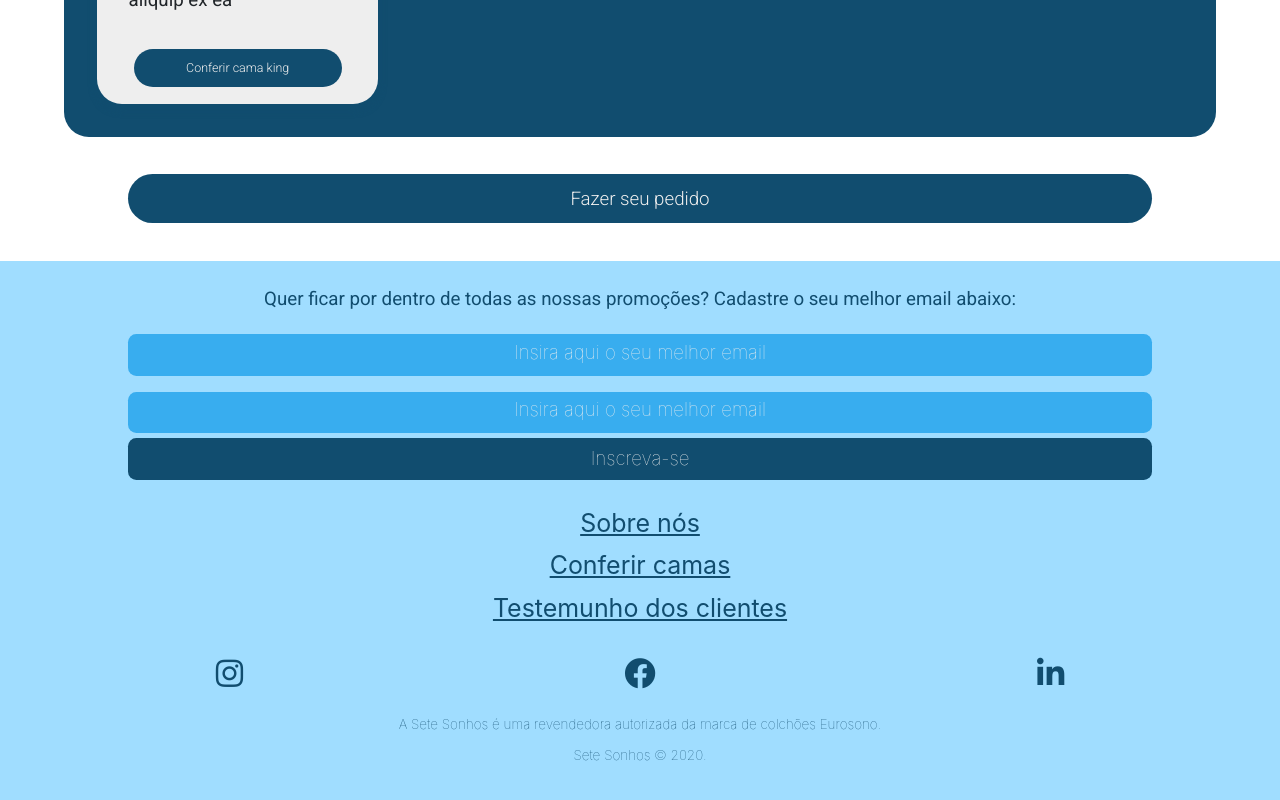
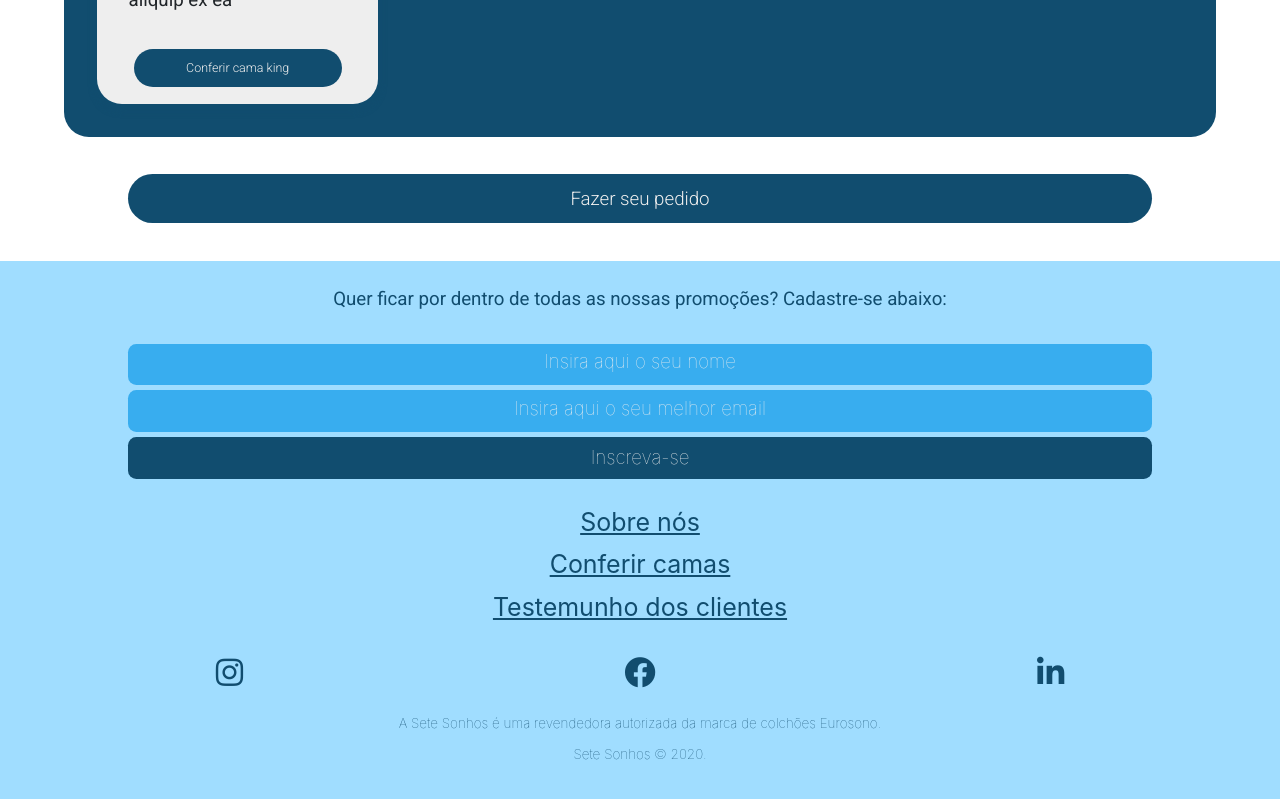
Before and after one commit to moreirajpedro/front-sete-sonhos, a React (Create React App) app: page / in a window 1280 px wide. Shown: the part 4930-5730 px from the top of the page. Built offline with nearby package versions, Linux system fonts and the light colour scheme.

Commit message:
api serverless + ajustes formulario de newsletter

```diff
--- a/src/components/Footer/Footer.css
+++ b/src/components/Footer/Footer.css
@@ -39,8 +39,19 @@
     font-size: 1.8rem;
 }
 
+.mail-list-register > form > input:-webkit-autofill,
+.mail-list-register > form > input:-webkit-autofill:hover,
+.mail-list-register > form > input:-webkit-autofill:focus,
+.mail-list-register > form > input:-webkit-autofill:active {
+    transition: background-color 5000s ease-in-out 0s;
+    -webkit-text-fill-color: var(--background-color) !important;
+    text-align: center;
+    font: Roboto;
+    font-weight: lighter;
+    font-size: 1.8rem;
+}
+
 .mail-list-register > form > button {
-    margin-top: 0.5rem;
     width: 80vw;
     height:4rem;
     background-color: var(--box-background);
@@ -51,6 +62,10 @@
     font: Roboto;
     font-size: 1.8rem;
     font-weight: lighter;
+}
+
+.special-separator {
+    margin-top: 0.5rem;
 }
 
 .bulleted-section-list {
--- a/src/components/Footer/Footer.jsx
+++ b/src/components/Footer/Footer.jsx
@@ -26,14 +26,14 @@ function Footer() {
     return (
         <footer id='footer-section' className='section-separator'>
             <div className="mail-list-register">
-                <label className='mail-input-label' htmlFor='mail-input'>Quer ficar por dentro de todas as nossas promoções? Cadastre o seu melhor email abaixo:</label>
+                <label className='mail-input-label' htmlFor='mail-input'>Quer ficar por dentro de todas as nossas promoções? Cadastre-se abaixo:</label>
                 <form onSubmit={(e) => formSubmit(e)}>
                     <input
                         onChange={(e) => setName(e.target.value)}
                         name='name'
                         type='text'
-                        className='mail-input section-item-item-separator'
-                        placeholder='Insira aqui o seu melhor email'
+                        className='mail-input section-break-separator'
+                        placeholder='Insira aqui o seu nome'
                         required
                         value={name}
                     />
@@ -41,12 +41,12 @@ function Footer() {
                         onChange={(e) => setEmail(e.target.value)}
                         name='email'
                         type="email"
-                        className='mail-input section-item-item-separator'
+                        className='mail-input special-separator'
                         placeholder='Insira aqui o seu melhor email'
                         required
                         value={email}
                     />
-                    <button type='submit' >Inscreva-se</button>
+                    <button type='submit' className='special-separator' >Inscreva-se</button>
                 </form>
             </div>
             <div className="bulleted-section-list section-break-separator">
```
